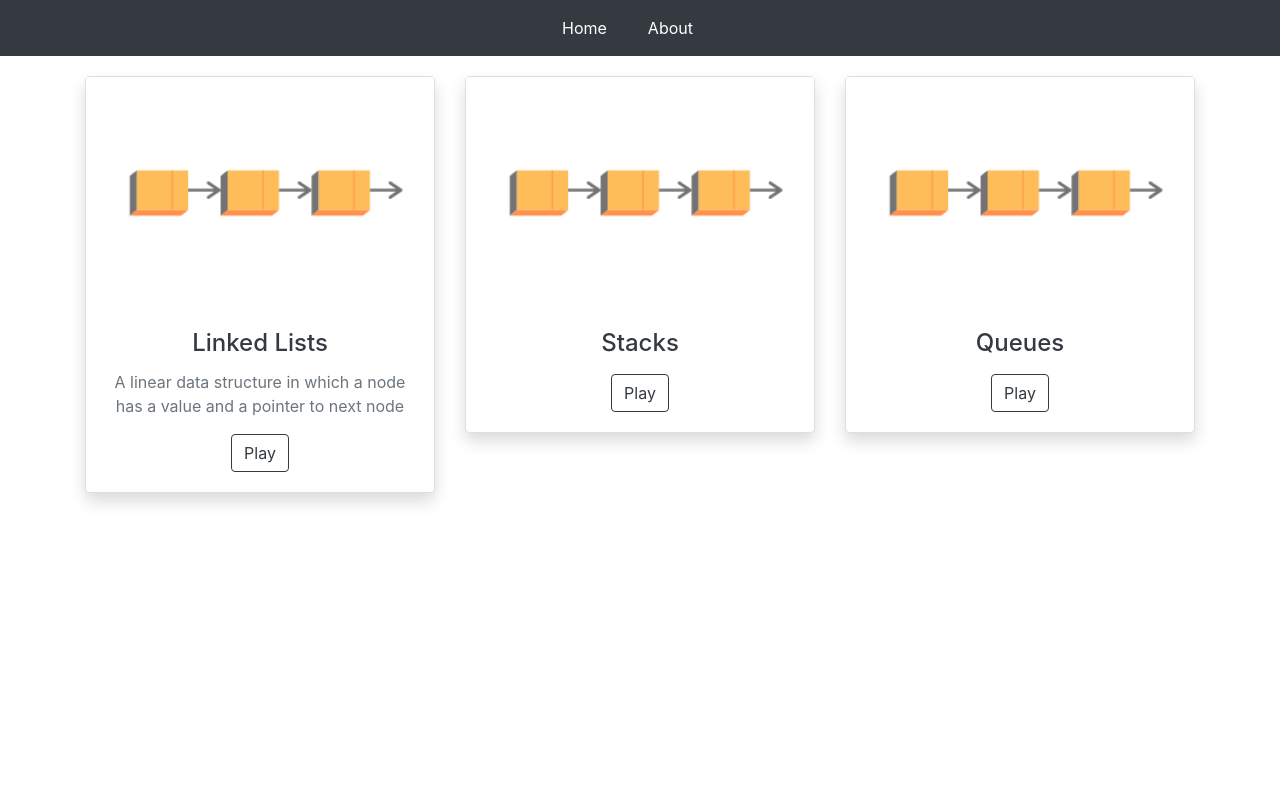
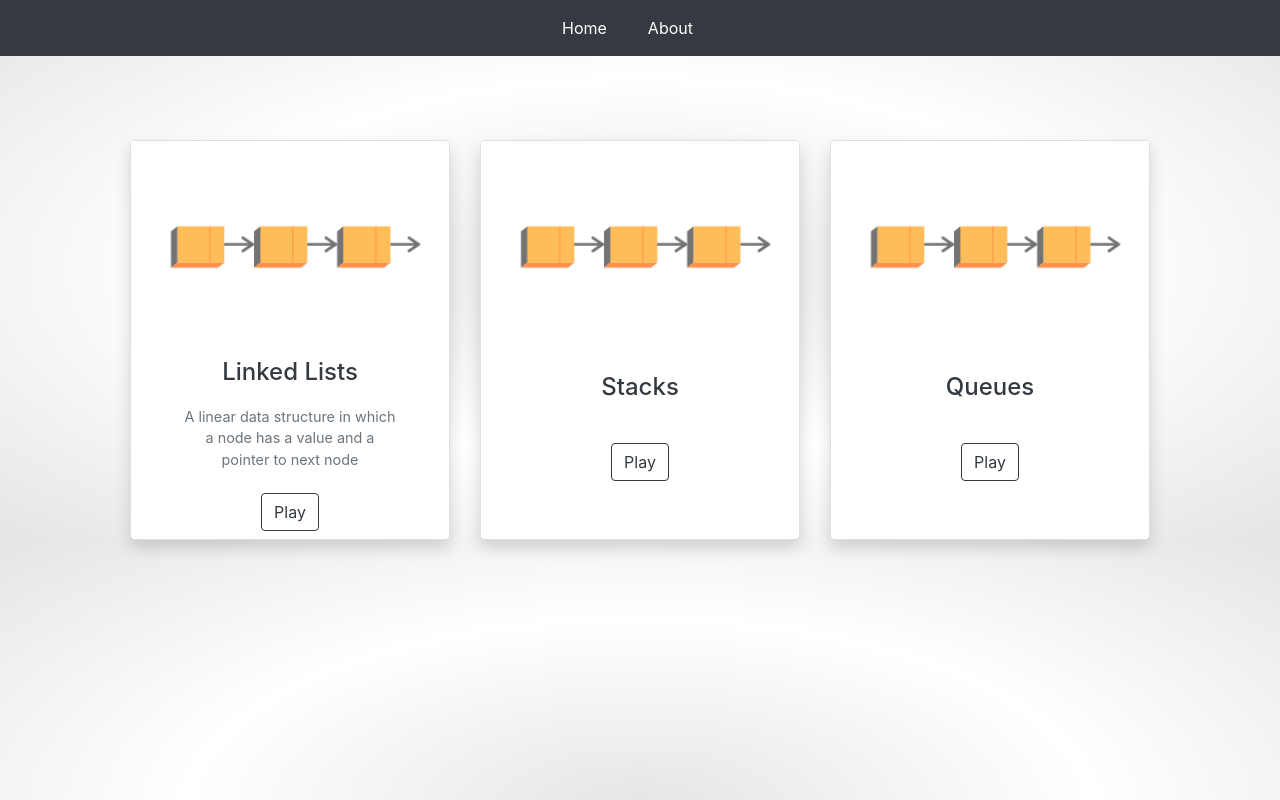
Before and after one commit to IUS-CS/project-dsavy, a React app in the folder src/: page / in a window 1280 px wide. Built offline with nearby package versions, Linux system fonts and the light colour scheme.

Commit message:
add styles

```diff
--- a/src/index.css
+++ b/src/index.css
@@ -1,5 +1,34 @@
 body {
-    background-color: aquamarine;
+    background: radial-gradient(#e5e5e5, #fff, #e5e5e5);
+}
+
+.card {
+    width: 20rem;
+    height: 25rem;
+}
+
+.card:hover {
+    box-shadow: 5px 10px 20px 1px rgba(0, 0, 0, 0.255) !important;
+}
+
+.card-body {
+    padding: 0;
+}
+
+.card-text {
+    font-size: 0.9rem;
+    padding: 0.4rem 1.9rem;
+}
+
+.card-img-top {
+    opacity: 1;
+    transform: scale(1);
+    transition: transform 0.5s ease;
+}
+
+.card-img-top:hover {
+    transform: scale(1.8);
+    opacity: .7;
 }
 
 .custom-figure {
@@ -7,6 +36,10 @@ body {
     transition: 0.3s;
 }
 
+.container-fluid .row {
+    padding-top: 4rem;
+}
+
 .custom-figure:hover {
     opacity: .7;
 }
```
